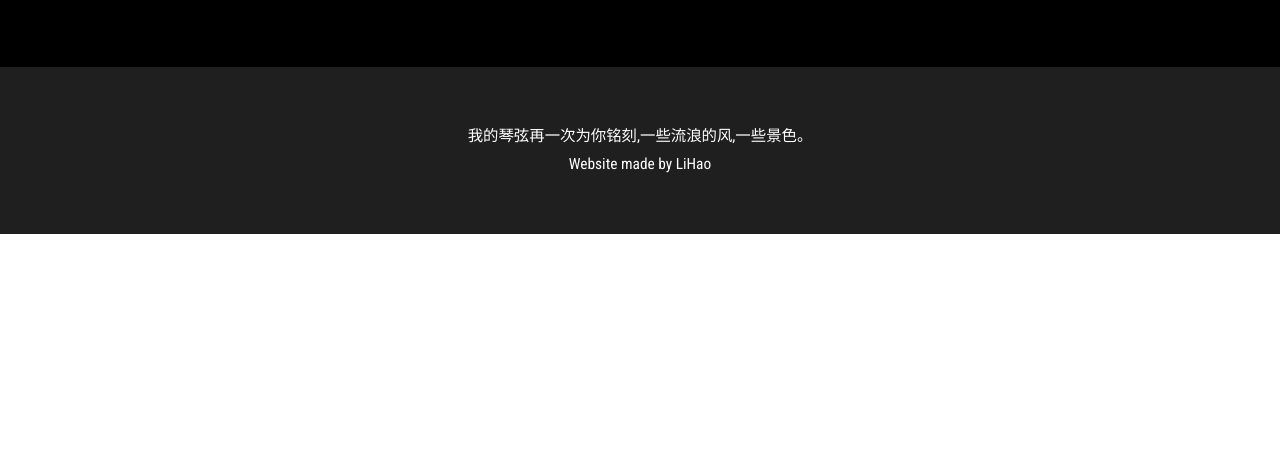
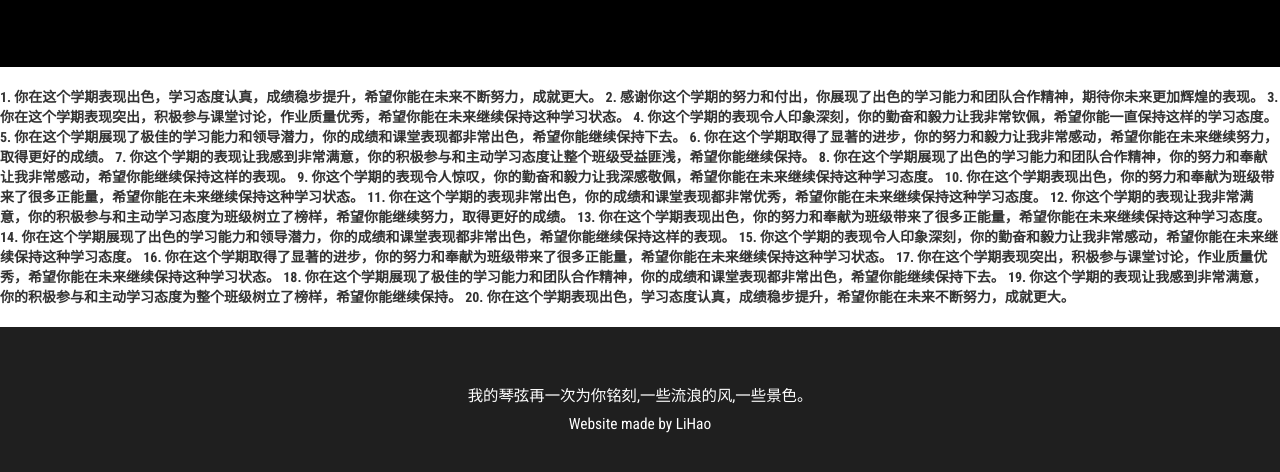
Before and after one commit to LiHaoqwq/LiHaoqwq.github.io, a plain HTML site: page index.html in a window 1280 px wide. Shown: the part 5082-5554 px from the top of the page. Before the commit the page ends 5316 px from the top, so only its background shows below. Drawn offline with Linux system fonts and the light colour scheme; a web font is replaced by a local one.

Commit message:
Add files via upload

```diff
--- a/index.html
+++ b/index.html
@@ -695,6 +695,49 @@
 			</div>
 		</div>
 	</div>
+	<ul class="address-text">
+		<li></li>
+		<li><b>1. 你在这个学期表现出色，学习态度认真，成绩稳步提升，希望你能在未来不断努力，成就更大。
+
+2. 感谢你这个学期的努力和付出，你展现了出色的学习能力和团队合作精神，期待你未来更加辉煌的表现。
+
+3. 你在这个学期表现突出，积极参与课堂讨论，作业质量优秀，希望你能在未来继续保持这种学习状态。
+
+4. 你这个学期的表现令人印象深刻，你的勤奋和毅力让我非常钦佩，希望你能一直保持这样的学习态度。
+
+5. 你在这个学期展现了极佳的学习能力和领导潜力，你的成绩和课堂表现都非常出色，希望你能继续保持下去。
+
+6. 你在这个学期取得了显著的进步，你的努力和毅力让我非常感动，希望你能在未来继续努力，取得更好的成绩。
+
+7. 你这个学期的表现让我感到非常满意，你的积极参与和主动学习态度让整个班级受益匪浅，希望你能继续保持。
+
+8. 你在这个学期展现了出色的学习能力和团队合作精神，你的努力和奉献让我非常感动，希望你能继续保持这样的表现。
+
+9. 你这个学期的表现令人惊叹，你的勤奋和毅力让我深感敬佩，希望你能在未来继续保持这种学习态度。
+
+10. 你在这个学期表现出色，你的努力和奉献为班级带来了很多正能量，希望你能在未来继续保持这种学习状态。
+
+11. 你在这个学期的表现非常出色，你的成绩和课堂表现都非常优秀，希望你能在未来继续保持这种学习态度。
+
+12. 你这个学期的表现让我非常满意，你的积极参与和主动学习态度为班级树立了榜样，希望你能继续努力，取得更好的成绩。
+
+13. 你在这个学期表现出色，你的努力和奉献为班级带来了很多正能量，希望你能在未来继续保持这种学习态度。
+
+14. 你在这个学期展现了出色的学习能力和领导潜力，你的成绩和课堂表现都非常出色，希望你能继续保持这样的表现。
+
+15. 你这个学期的表现令人印象深刻，你的勤奋和毅力让我非常感动，希望你能在未来继续保持这种学习态度。
+
+16. 你在这个学期取得了显著的进步，你的努力和奉献为班级带来了很多正能量，希望你能在未来继续保持这种学习状态。
+
+17. 你在这个学期表现突出，积极参与课堂讨论，作业质量优秀，希望你能在未来继续保持这种学习状态。
+
+18. 你在这个学期展现了极佳的学习能力和团队合作精神，你的成绩和课堂表现都非常出色，希望你能继续保持下去。
+
+19. 你这个学期的表现让我感到非常满意，你的积极参与和主动学习态度为整个班级树立了榜样，希望你能继续保持。
+
+20. 你在这个学期表现出色，学习态度认真，成绩稳步提升，希望你能在未来不断努力，成就更大。</b></li>
+		<li></li>
+	</ul>
 
 
 
```
